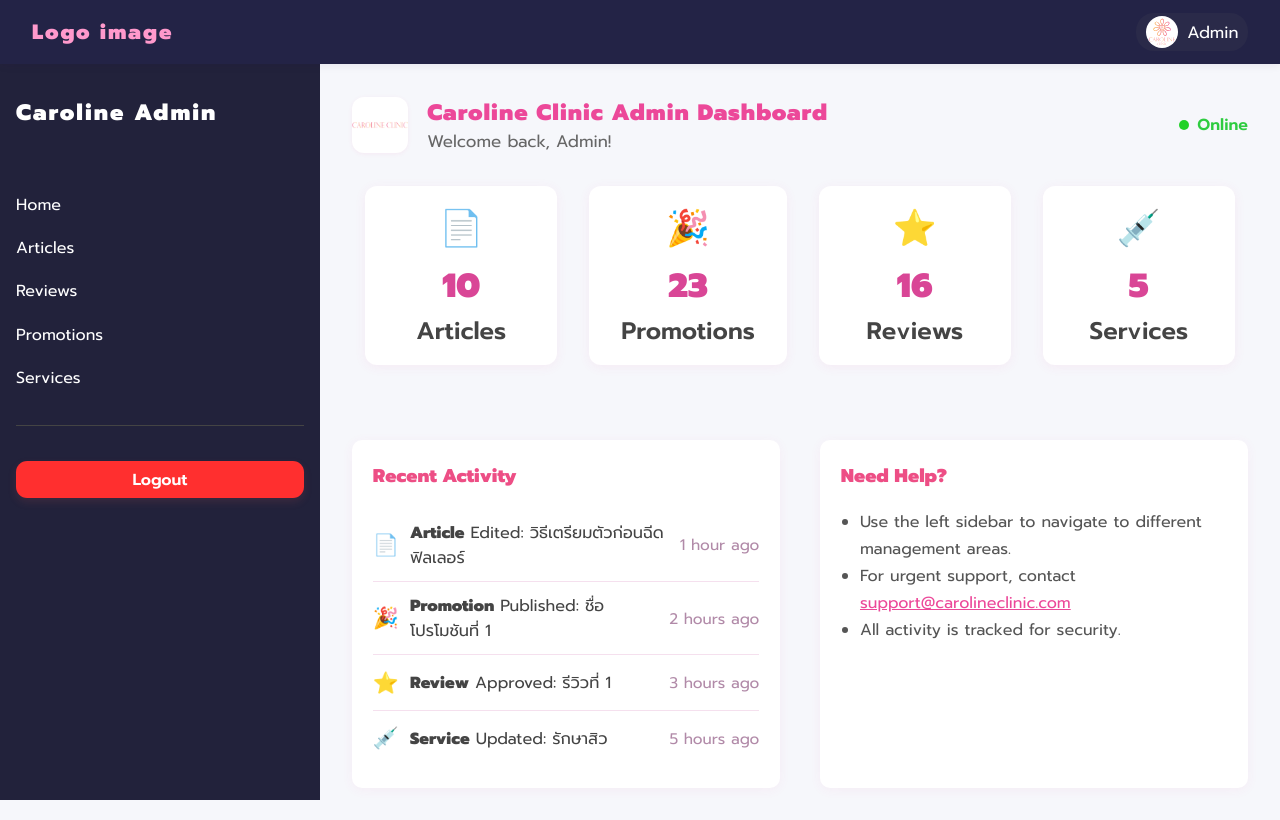
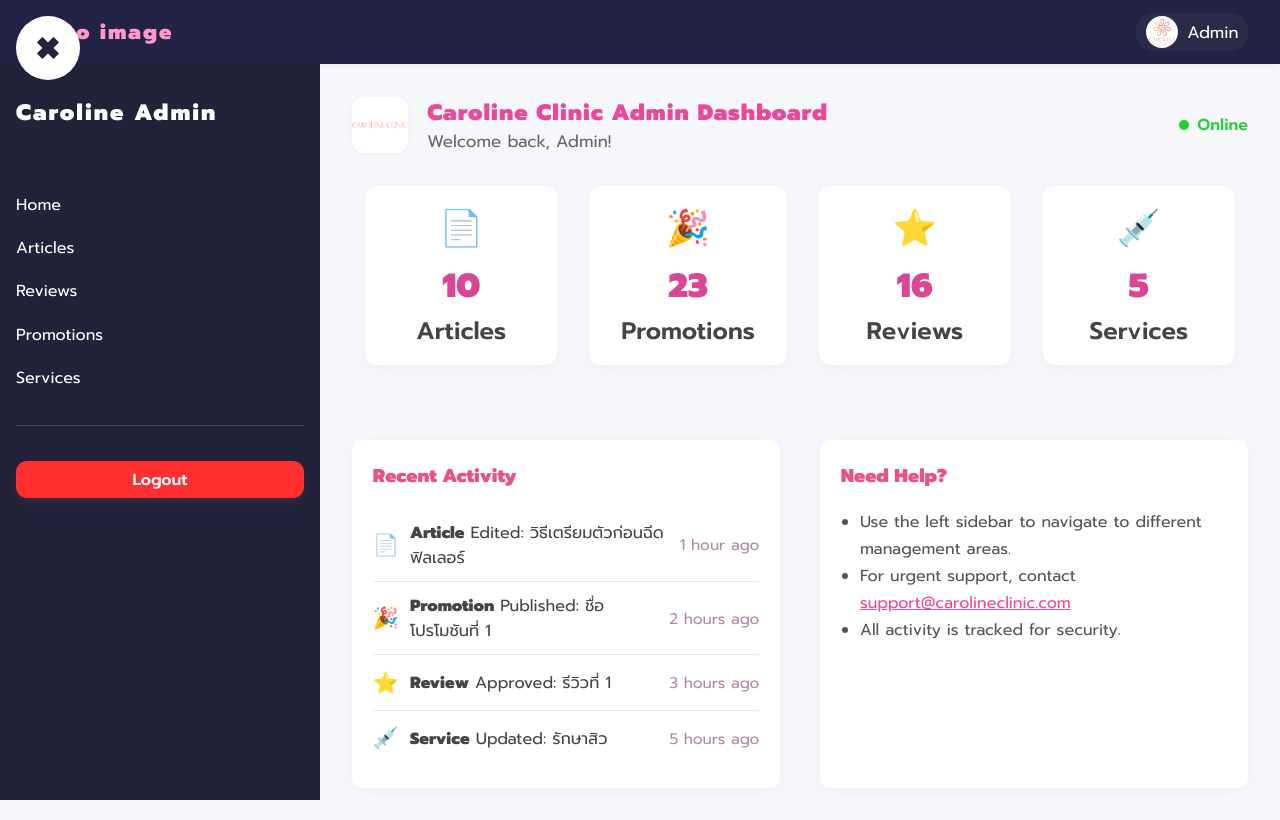
Before and after one commit to P-mm02/caroline-clinic, a Next.js app: page /admin in a window 1280 px wide. Built offline with nearby package versions, Linux system fonts and the light colour scheme.

Commit message:
TOggle sidebar

```diff
--- a/src/app/admin/Sidebar/Sidebar.css
+++ b/src/app/admin/Sidebar/Sidebar.css
@@ -11,6 +11,7 @@
   position: fixed;
   left: 0;
   top: 0;
+  transition: transform 0.3s cubic-bezier(.4,0,.2,1);
 }
 
 .admin-brand {
@@ -57,11 +58,35 @@
   color: #fff;
 }
 
-
+.sidebar-toggle-btn {
+  color: #22223b;
+  position: fixed;
+  top: 1rem;
+  left: 1rem;
+  z-index: 999;
+  background: #fff;
+  border: none;
+  border-radius: 2rem;
+  font-size: 2rem;
+  width: 4rem;
+  height: 4rem;
+  box-shadow: 0 2px 8px #0001;
+  cursor: pointer;
+  transition: background 0.15s;
+  display: flex;
+  align-items: center;
+  justify-content: center;
+}
+.sidebar-toggle-btn:hover {
+  background: #ffeafd;
+}
 /* Mobile responsive */
 @media (max-width: 768px) {
   .admin-sidebar {
-    display: none;
+    transform: translateX(-100%);
     width: 90vw;
   }
+  .admin-sidebar.show{
+    transform: translateX(0);
+  }
 }
--- a/src/app/admin/Sidebar/Sidebar.tsx
+++ b/src/app/admin/Sidebar/Sidebar.tsx
@@ -1,11 +1,26 @@
-// src/app/admin/Sidebar/Sidebar.tsx
-
+'use client'
 import Link from 'next/link'
-import './Sidebar.css' // You can create this CSS file for custom sidebar styles
+import { useState } from 'react'
+import './Sidebar.css'
 
 export default function AdminSidebar() {
+  const [isOpenSidebar, setIsOpenSidebar] = useState(true)
+
+  function toggleSidebar() {
+    setIsOpenSidebar((prev) => !prev)
+  }
+
   return (
-    <aside className="admin-sidebar">
+    <>
+      {/* Sidebar Toggle Button */}
+      <button
+        className="sidebar-toggle-btn"
+        aria-label={isOpenSidebar ? 'Close sidebar' : 'Open sidebar'}
+        onClick={toggleSidebar}
+      >
+        {isOpenSidebar ? '✖' : '☰'}
+      </button>
+      <aside className={`admin-sidebar${isOpenSidebar ? ' show' : ''}`}>
         <div className="admin-brand">Caroline Admin</div>
         <nav className="admin-nav">
           <Link href="/admin" className="admin-nav-link">
@@ -26,8 +41,9 @@ export default function AdminSidebar() {
           <div className="admin-nav-separator" />
           <Link href="/admin/logout" className="admin-logout">
             Logout
-        </Link>{' '}
+          </Link>
         </nav>
       </aside>
+    </>
   )
 }
--- a/src/app/admin/page.tsx
+++ b/src/app/admin/page.tsx
@@ -10,25 +10,25 @@ export default function AdminDashboard() {
       label: 'Articles',
       value: articles.length,
       icon: '📄',
-      link: '/admin/articles',
+      link: '/admin/article',
     },
     {
       label: 'Promotions',
       value: promotions.length,
       icon: '🎉',
-      link: '/admin/promotions',
+      link: '/admin/promotion',
     },
     {
       label: 'Reviews',
       value: reviews.length,
       icon: '⭐',
-      link: '/admin/reviews',
+      link: '/admin/review',
     },
     {
       label: 'Services',
       value: services.length,
       icon: '💉',
-      link: '/admin/services',
+      link: '/admin/service',
     },
   ]
 
```
Lines whose indentation alone changed are shown as unchanged.
